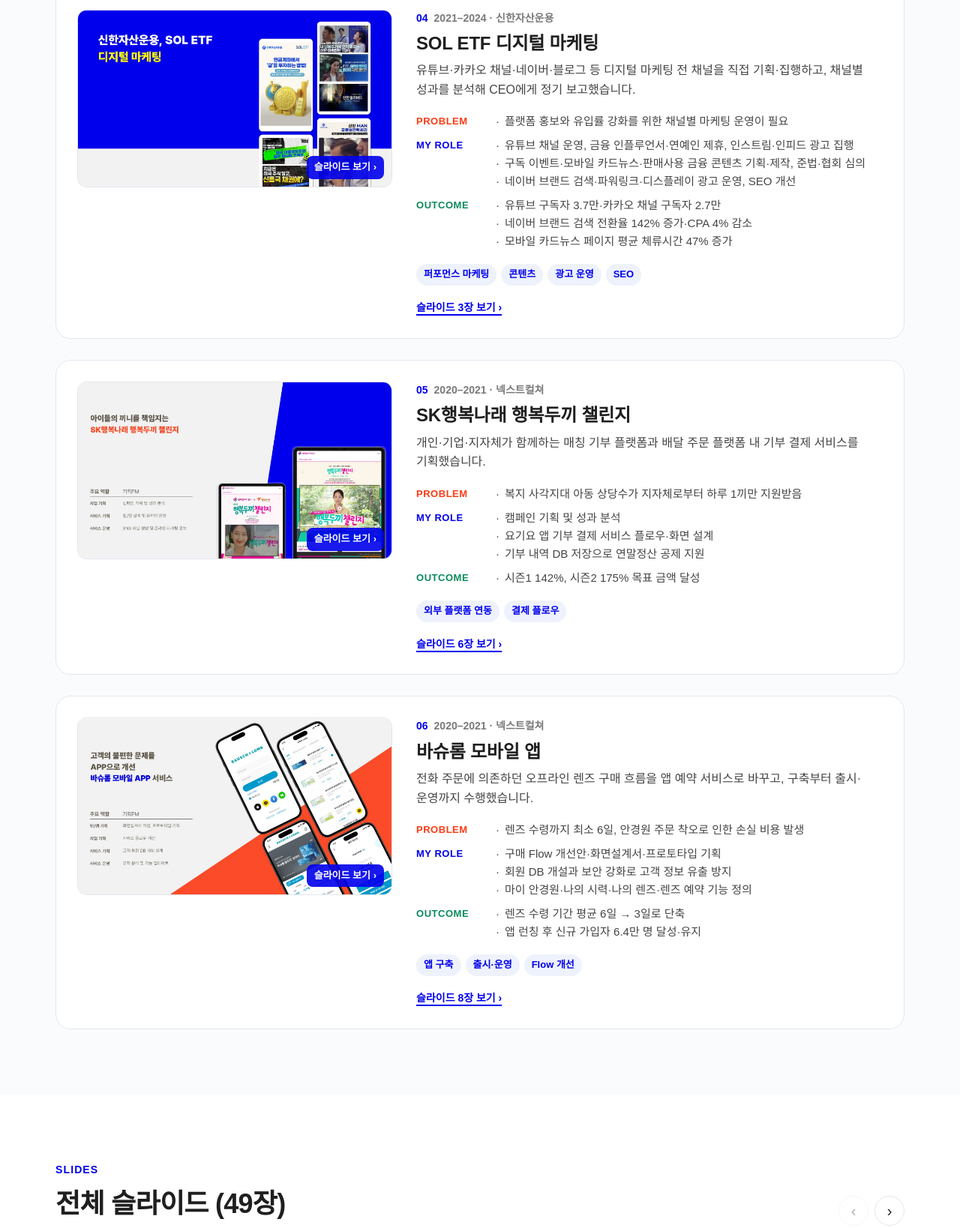
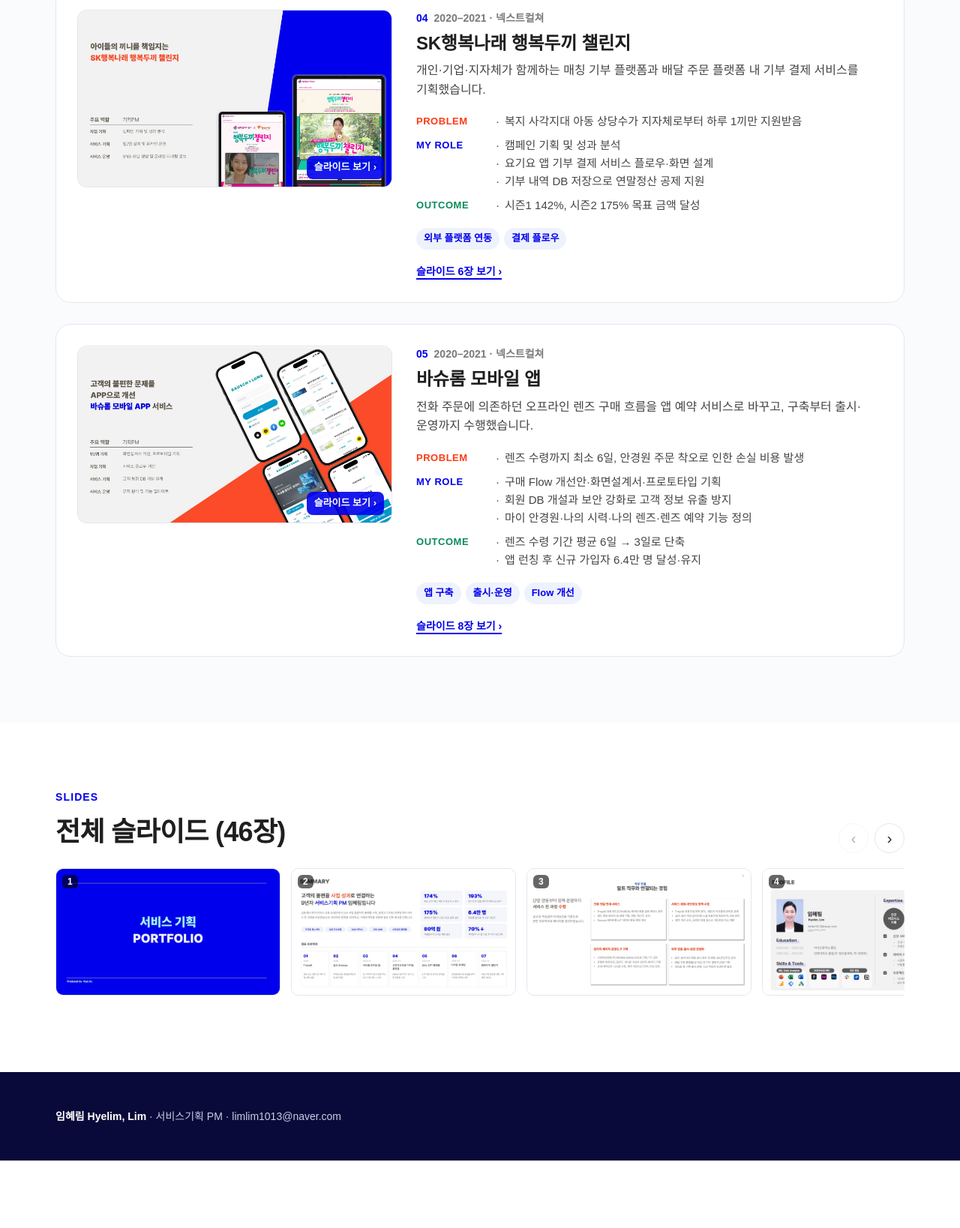
Before and after one commit to limlim1013-monica/hyelim-portfolio, a plain HTML site: page alt/index.html in a window 1280 px wide. Shown: the part 5322-6960 px from the top of the page at 75% size. After the commit the page ends 6870 px from the top, so only its background shows below. Drawn offline with Linux system fonts and the light colour scheme; a web font is replaced by a local one.

Commit message:
ALT page: drop digital marketing card and slides (kept in PDF only), renumber
Co-Authored-By: Claude Opus 5.5 <noreply@anthropic.com>

```diff
--- a/alt/index.html
+++ b/alt/index.html
@@ -289,7 +289,7 @@
   <div class="wrap">
     <div class="sec-label">SLIDES</div>
     <div class="slides-head">
-      <h2 class="sec-title">전체 슬라이드 (49장)</h2>
+      <h2 class="sec-title">전체 슬라이드 (46장)</h2>
       <div class="slides-nav">
         <button type="button" id="galPrev" aria-label="이전 슬라이드 목록">‹</button>
         <button type="button" id="galNext" aria-label="다음 슬라이드 목록">›</button>
@@ -312,7 +312,7 @@
 </div>
 
 <script>
-const SHOW = [1, 2, 3, 4, 5, 6, 7, 8, 9, 10, 11, 12, 13, 14, 15, 16, 17, 18, 19, 20, 21, 22, 23, 24, 25, 26, 27, 28, 29, 30, 31, 32, 33, 34, 35, 36, 37, 38, 39, 40, 41, 42, 43, 44, 45, 46, 47, 48, 49];
+const SHOW = [1, 2, 3, 4, 5, 6, 7, 8, 9, 10, 11, 12, 13, 14, 15, 16, 17, 18, 19, 20, 21, 22, 23, 24, 25, 26, 27, 28, 29, 30, 31, 32, 33, 34, 35, 36, 37, 38, 39, 43, 44, 45, 46, 47, 48, 49];
 const img = n => `images/slide-${String(n).padStart(2, '0')}.jpg?v=202611192025`;
 
 const projects = [
@@ -334,19 +334,13 @@ const projects = [
     role: ['SOL ETF 브랜드 구상, 플랫폼 구축 프로젝트 기획·관리', '증권사 시장 정보 API 연동, 상품 상세 정보 기획', '메인 UI/UX 개선'],
     outcome: ['메인 개편 후 방문자 수 174% 증가', '펀드·ETF 상품 페이지 체류시간 193% 증가'],
     tags: ['플랫폼 구축', 'API 연동', 'UI/UX'], slides: [34, 35, 36, 37, 38, 39] },
-  { no: '04', period: '2021–2024', org: '신한자산운용', title: 'SOL ETF 디지털 마케팅',
-    one: '유튜브·카카오 채널·네이버·블로그 등 디지털 마케팅 전 채널을 직접 기획·집행하고, 채널별 성과를 분석해 CEO에게 정기 보고했습니다.',
-    problem: ['플랫폼 홍보와 유입률 강화를 위한 채널별 마케팅 운영이 필요'],
-    role: ['유튜브 채널 운영, 금융 인플루언서·연예인 제휴, 인스트림·인피드 광고 집행', '구독 이벤트·모바일 카드뉴스·판매사용 금융 콘텐츠 기획·제작, 준법·협회 심의', '네이버 브랜드 검색·파워링크·디스플레이 광고 운영, SEO 개선'],
-    outcome: ['유튜브 구독자 3.7만·카카오 채널 구독자 2.7만', '네이버 브랜드 검색 전환율 142% 증가·CPA 4% 감소', '모바일 카드뉴스 페이지 평균 체류시간 47% 증가'],
-    tags: ['퍼포먼스 마케팅', '콘텐츠', '광고 운영', 'SEO'], slides: [40, 41, 42] },
-  { no: '05', period: '2020–2021', org: '넥스트컬쳐', title: 'SK행복나래 행복두끼 챌린지',
+  { no: '04', period: '2020–2021', org: '넥스트컬쳐', title: 'SK행복나래 행복두끼 챌린지',
     one: '개인·기업·지자체가 함께하는 매칭 기부 플랫폼과 배달 주문 플랫폼 내 기부 결제 서비스를 기획했습니다.',
     problem: ['복지 사각지대 아동 상당수가 지자체로부터 하루 1끼만 지원받음'],
     role: ['캠페인 기획 및 성과 분석', '요기요 앱 기부 결제 서비스 플로우·화면 설계', '기부 내역 DB 저장으로 연말정산 공제 지원'],
     outcome: ['시즌1 142%, 시즌2 175% 목표 금액 달성'],
     tags: ['외부 플랫폼 연동', '결제 플로우'], slides: [43, 44, 45, 46, 47, 48] },
-  { no: '06', period: '2020–2021', org: '넥스트컬쳐', title: '바슈롬 모바일 앱',
+  { no: '05', period: '2020–2021', org: '넥스트컬쳐', title: '바슈롬 모바일 앱',
     one: '전화 주문에 의존하던 오프라인 렌즈 구매 흐름을 앱 예약 서비스로 바꾸고, 구축부터 출시·운영까지 수행했습니다.',
     problem: ['렌즈 수령까지 최소 6일, 안경원 주문 착오로 인한 손실 비용 발생'],
     role: ['구매 Flow 개선안·화면설계서·프로토타입 기획', '회원 DB 개설과 보안 강화로 고객 정보 유출 방지', '마이 안경원·나의 시력·나의 렌즈·렌즈 예약 기능 정의'],
```
Also changed, not shown: alt/images/slide-40.jpg (deleted), alt/images/slide-41.jpg (deleted), alt/images/slide-42.jpg (deleted).
